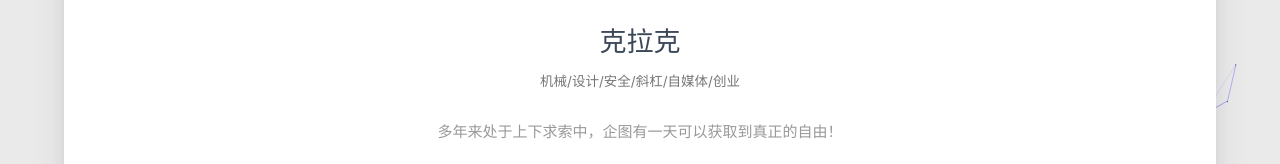
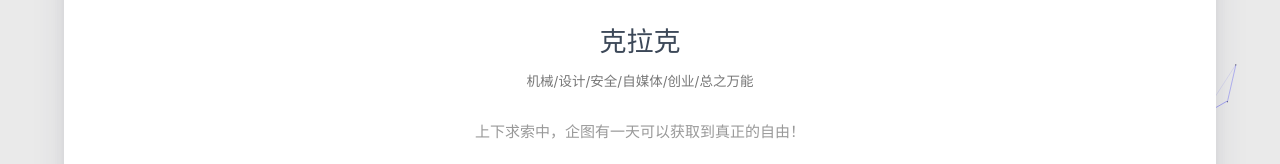
Before and after one commit to clark515/clark515.github.io, a plain HTML site: page about/index.html in a window 1280 px wide. Shown: the part 636-800 px from the top of the page. Drawn offline with Linux system fonts and the light colour scheme; some packages are replaced by stand-ins of ours; no server answers; a script that the page names is missing.

Commit message:
Site updated: 2023-01-18 16:29:48

```diff
--- a/about/index.html
+++ b/about/index.html
@@ -395,7 +395,7 @@
 
                                 </div>
                                 <div class="title">克拉克</div>
-                                <div class="career">机械/设计/安全/斜杠/自媒体/创业</div>
+                                <div class="career">机械/设计/安全/自媒体/创业/总之万能</div>
                                 <div class="social-link hide-on-large-only" data-aos="zoom-in-left">
 
     <a href="https://github.com/clark515" class="tooltipped" target="_blank" data-tooltip="访问我的GitHub" data-position="top" data-delay="50">
@@ -463,7 +463,7 @@
                     </div>
                 </div>
 
-                <div class="introduction center-align" data-aos="fade-up">多年来处于上下求索中，企图有一天可以获取到真正的自由！</div>
+                <div class="introduction center-align" data-aos="fade-up">上下求索中，企图有一天可以获取到真正的自由！</div>
 
                 <style type="text/css">
     #posts-chart,
```
